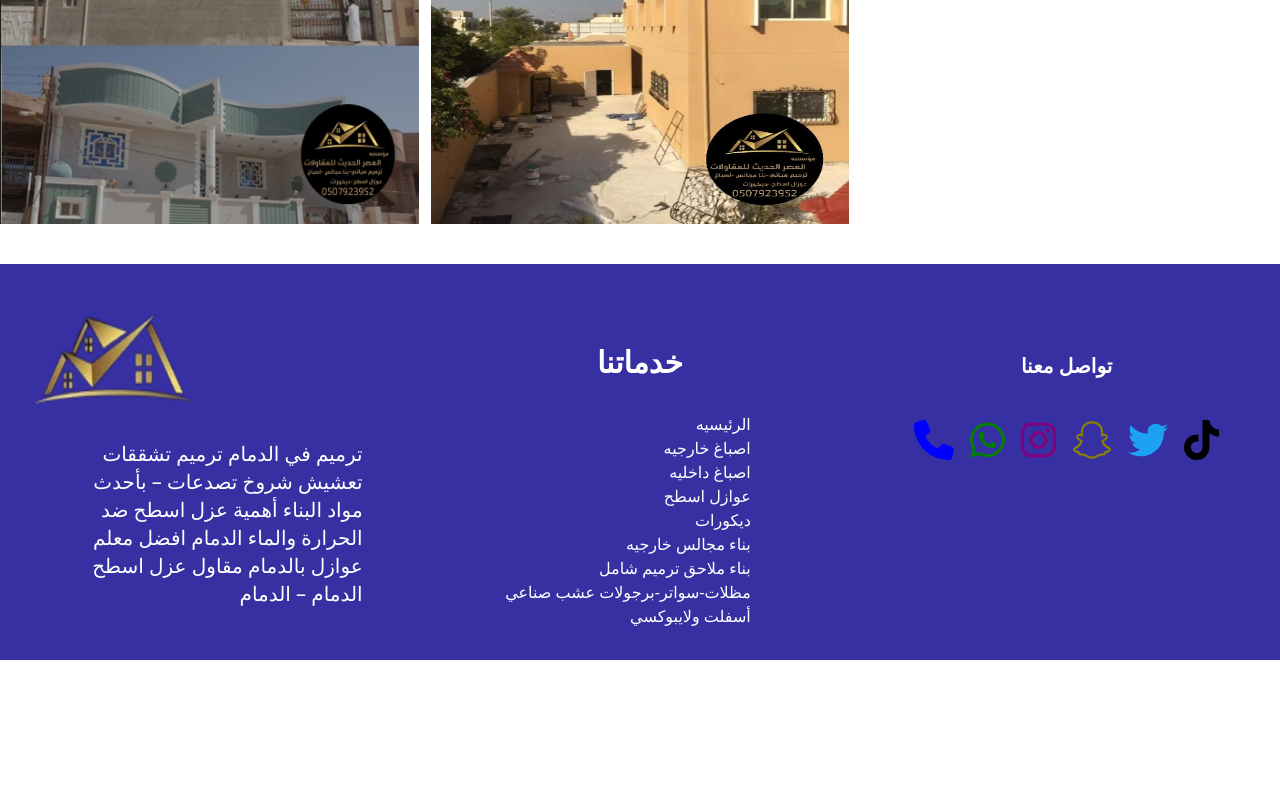
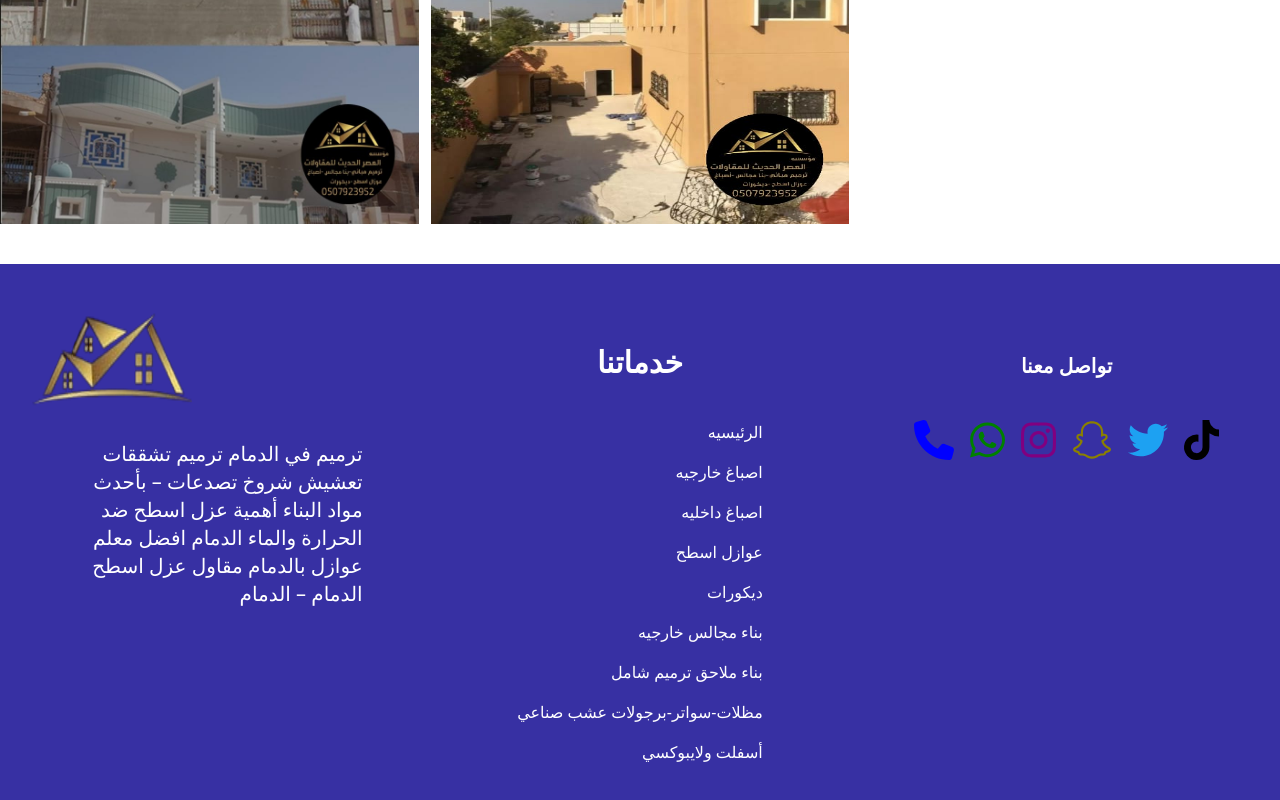
Before and after one commit to ashrafsayed2018/elasr-alhadeeth, a Next.js app: page /categories/2 in a window 1280 px wide. Shown: the part 3319-4119 px from the top of the page. Before the commit the page ends 3979 px from the top, so only its background shows below. Built offline with nearby package versions, Linux system fonts and the light colour scheme.

Commit message:
remove the time icons and modify the category image height in small and large screens

```diff
--- a/src/app/components/Footer.tsx
+++ b/src/app/components/Footer.tsx
@@ -1,4 +1,3 @@
-import Image from 'next/image'
 import React from 'react'
 import { FixedContactList, NavList } from '../constants'
 import Link from 'next/link'
@@ -27,7 +26,7 @@ function Footer() {
                  <ul className='text-right '>
 
                        {NavList.map(nav => {
-                      return  <li key={nav.id} className="mr-6">
+                      return  <li key={nav.id} className='p-2'>
                       <Link  href={nav.id == "1"? '/home' : `/categories/${nav.id}`}>{nav.label}</Link>
                       </li>
                   })}
```
